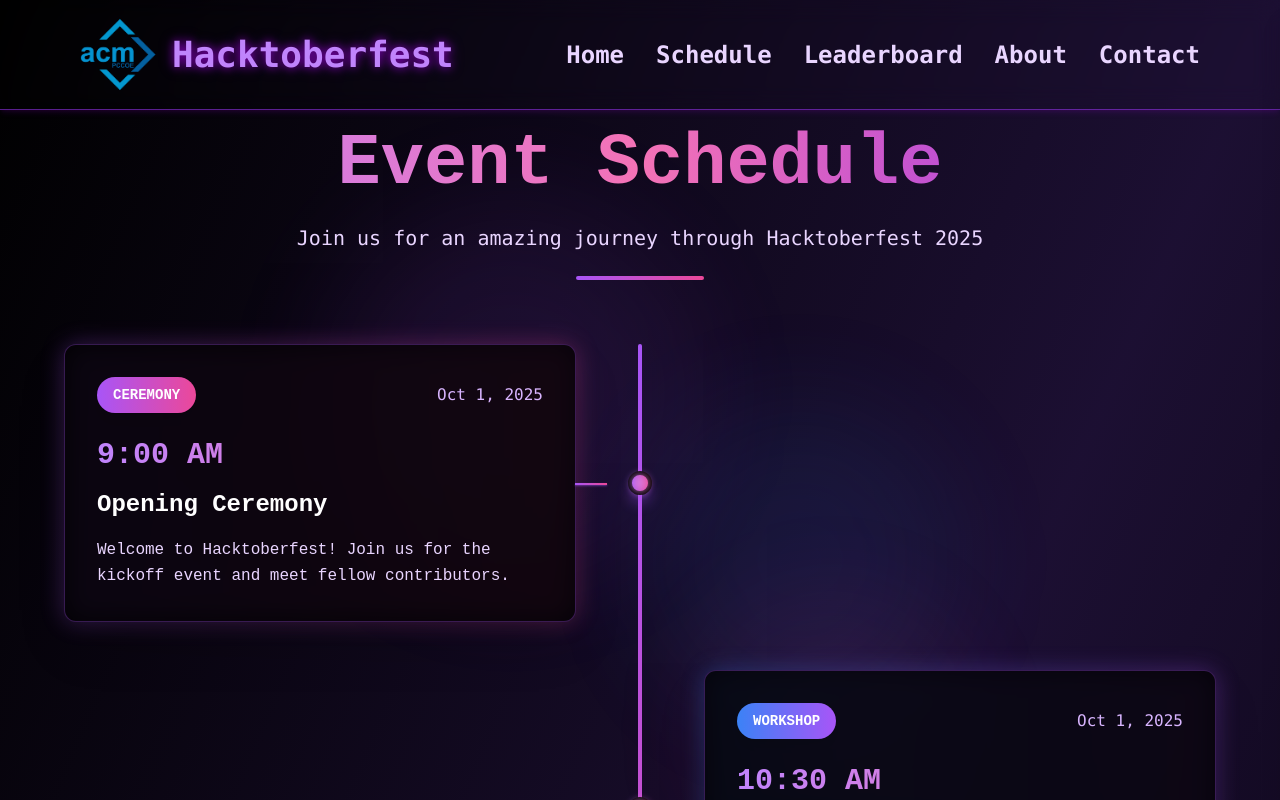
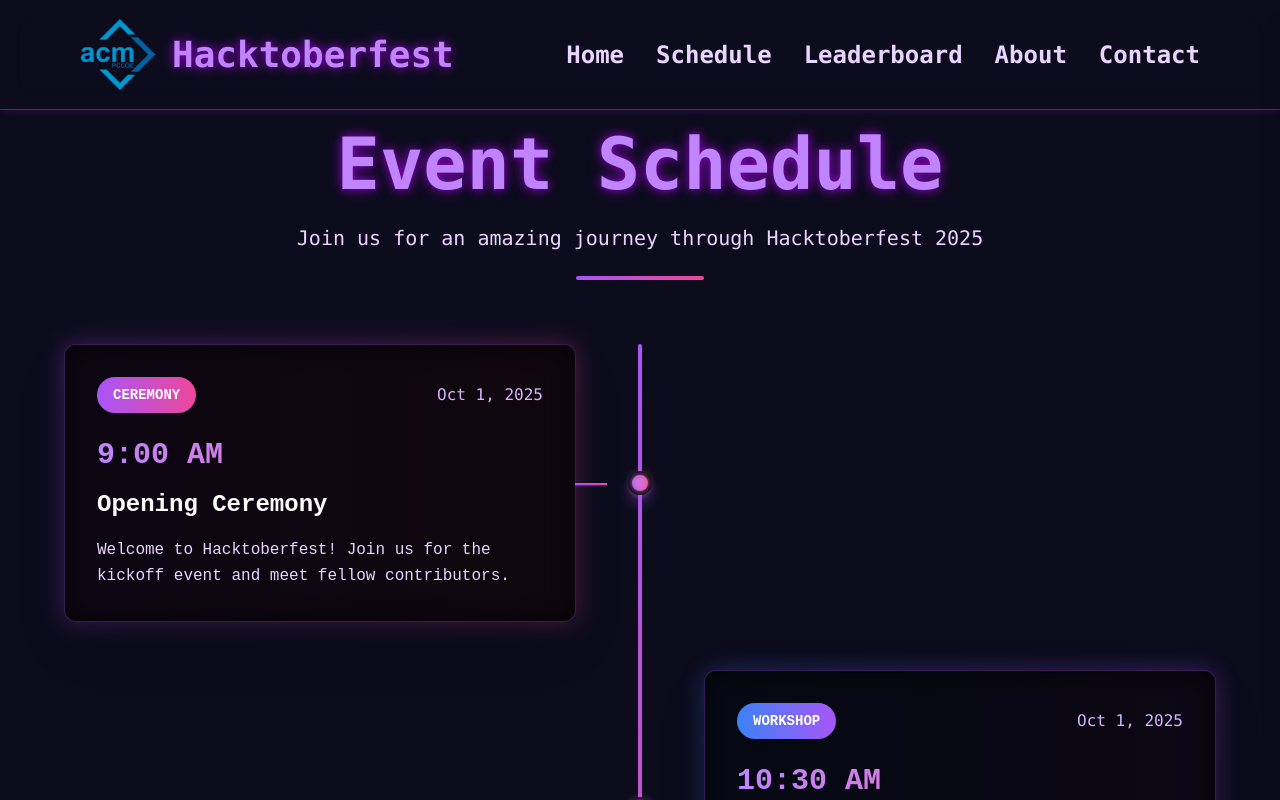
Before and after one commit to Krushnakant-08/Hacktober-frontend, a React (Create React App) app: page /schedule in a window 1280 px wide. Shown: the top 800 px of the page. Built offline with nearby package versions, Linux system fonts and the light colour scheme.

Commit message:
improve styling

```diff
--- a/src/index.css
+++ b/src/index.css
@@ -30,3 +30,26 @@ code {
   font-family: source-code-pro, Menlo, Monaco, Consolas, 'Courier New',
     monospace;
 }
+
+/* Custom autofill styling for contact form */
+.contact-input:-webkit-autofill,
+.contact-input:-webkit-autofill:hover,
+.contact-input:-webkit-autofill:focus,
+.contact-input:-webkit-autofill:active {
+  -webkit-box-shadow: 0 0 0 30px #2d014d inset !important;
+  -webkit-text-fill-color: #e0aaff !important;
+  background-color: #2d014d !important;
+  border: 2px solid #9d00ff !important;
+}
+
+/* For Firefox */
+.contact-input:-moz-autofill {
+  background-color: #2d014d !important;
+  color: #e0aaff !important;
+  border: 2px solid #9d00ff !important;
+}
+
+/* White cursor/caret for input fields */
+.contact-input {
+  caret-color: white !important;
+}
--- a/src/pages/contacts.js
+++ b/src/pages/contacts.js
@@ -55,7 +55,7 @@ const ContactPage = () => {
                 value={formData.name}
                 onChange={handleChange}
                 required
-                className="w-full px-4 py-2 rounded-lg bg-[#2d014d] text-[#e0aaff] border-2 border-[#9d00ff] focus:outline-none focus:ring-2 focus:ring-[#e0aaff] shadow-[0_0_16px_#9d00ff] placeholder-[#a259f7] autofill:!bg-[#2d014d] autofill:!text-[#e0aaff]"
+                className="contact-input w-full px-4 py-2 rounded-lg bg-[#2d014d] text-[#e0aaff] border-2 border-[#9d00ff] focus:outline-none focus:ring-2 focus:ring-[#e0aaff] shadow-[0_0_7px_#9d00ff] placeholder-[#a259f7]"
                 placeholder="Enter your name"
               />
             </div>
@@ -68,7 +68,7 @@ const ContactPage = () => {
                 value={formData.email}
                 onChange={handleChange}
                 required
-                className="w-full px-4 py-2 rounded-lg bg-[#2d014d] text-[#e0aaff] border-2 border-[#9d00ff] focus:outline-none focus:ring-2 focus:ring-[#e0aaff] shadow-[0_0_16px_#9d00ff] placeholder-[#a259f7] autofill:!bg-[#2d014d] autofill:!text-[#e0aaff]"
+                className="contact-input w-full px-4 py-2 rounded-lg bg-[#2d014d] text-[#e0aaff] border-2 border-[#9d00ff] focus:outline-none focus:ring-2 focus:ring-[#e0aaff] shadow-[0_0_7px_#9d00ff] placeholder-[#a259f7]"
                 placeholder="Enter your email"
               />
             </div>
@@ -81,7 +81,7 @@ const ContactPage = () => {
                 value={formData.message}
                 onChange={handleChange}
                 required
-                className="w-full px-4 py-2 rounded-lg bg-[#2d014d] text-[#e0aaff] border-2 border-[#9d00ff] focus:outline-none focus:ring-2 focus:ring-[#e0aaff] shadow-[0_0_16px_#9d00ff] placeholder-[#a259f7] autofill:!bg-[#2d014d] autofill:!text-[#e0aaff]"
+                className="contact-input w-full px-4 py-2 rounded-lg bg-[#2d014d] text-[#e0aaff] border-2 border-[#9d00ff] focus:outline-none focus:ring-2 focus:ring-[#e0aaff] shadow-[0_0_7px_#9d00ff] placeholder-[#a259f7]"
                 placeholder="Type your suggestion..."
               ></textarea>
             </div>
--- a/src/pages/schedule.js
+++ b/src/pages/schedule.js
@@ -20,18 +20,14 @@ function Schedule() {
   }, []);
 
   return (
-    <div className="min-h-screen bg-gradient-to-br from-black via-purple-900/20 to-black pt-32 pb-16 px-4">
-      {/* Animated Background Effects */}
-      <div className="fixed inset-0 overflow-hidden pointer-events-none">
-        <div className="absolute top-1/4 left-1/4 w-96 h-96 bg-purple-500/10 rounded-full blur-3xl animate-pulse"></div>
-        <div className="absolute top-3/4 right-1/4 w-64 h-64 bg-pink-500/10 rounded-full blur-3xl animate-pulse delay-1000"></div>
-        <div className="absolute top-1/2 left-1/2 w-80 h-80 bg-blue-500/10 rounded-full blur-3xl animate-pulse delay-2000"></div>
-      </div>
-
+    <div id="schedule" className="min-h-screen bg-[#0D0C1D] pt-32 pb-16 px-4">
       <div className="relative max-w-6xl mx-auto">
         {/* Header */}
         <div className="text-center mb-16">
-          <h1 className="text-5xl md:text-7xl font-bold mb-6 bg-gradient-to-r from-purple-400 via-pink-400 to-purple-600 bg-clip-text text-transparent">
+          <h1 className="text-5xl md:text-7xl font-mono font-bold text-purple-400 mb-6"
+              style={{
+                textShadow: "0 0 8px rgba(180,0,255,0.6), 0 0 15px rgba(180,0,255,0.4)"
+              }}>
             Event Schedule
           </h1>
           <p className="text-xl text-purple-200 font-mono">
@@ -71,7 +67,7 @@ function Schedule() {
 
         {/* Footer CTA */}
         <div className="text-center mt-20">
-          <div className="bg-black/60 backdrop-blur-sm border border-purple-500/30 rounded-2xl p-8 shadow-2xl">
+          <div className="bg-black/60 backdrop-blur-sm border border-purple-500/30 rounded-2xl p-8 shadow-xl">
             <h3 className="text-3xl font-bold text-transparent bg-gradient-to-r from-purple-400 to-pink-400 bg-clip-text mb-4">
               Ready to Join?
             </h3>
```
